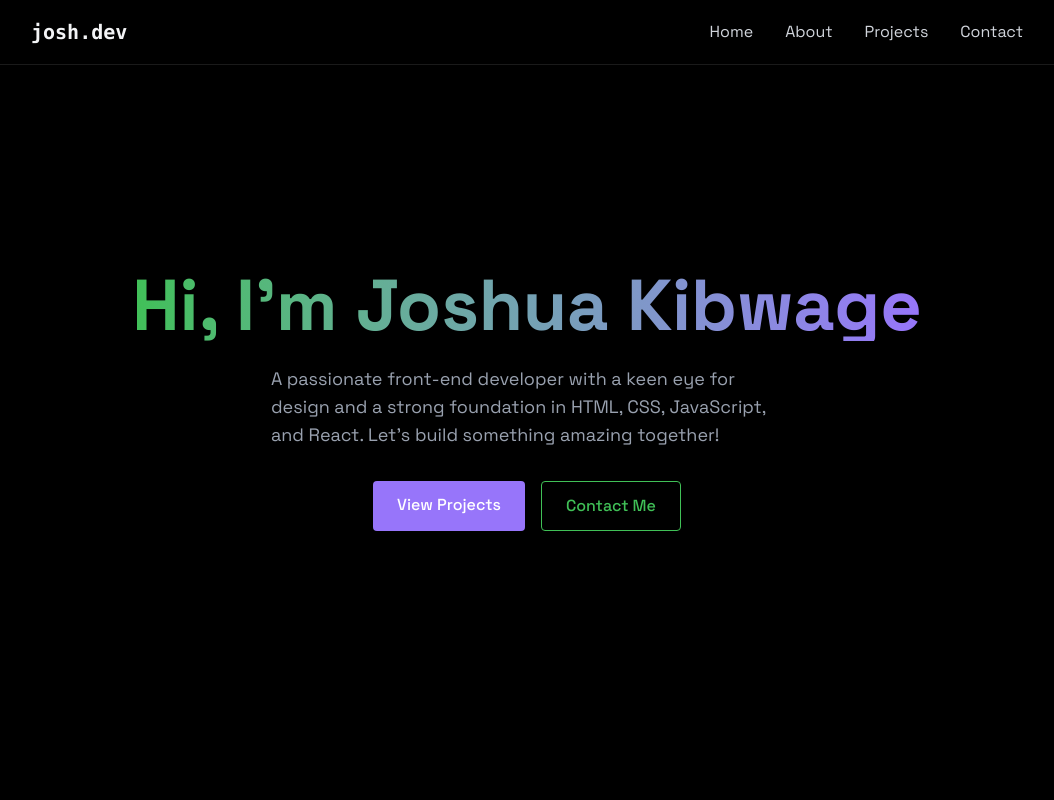
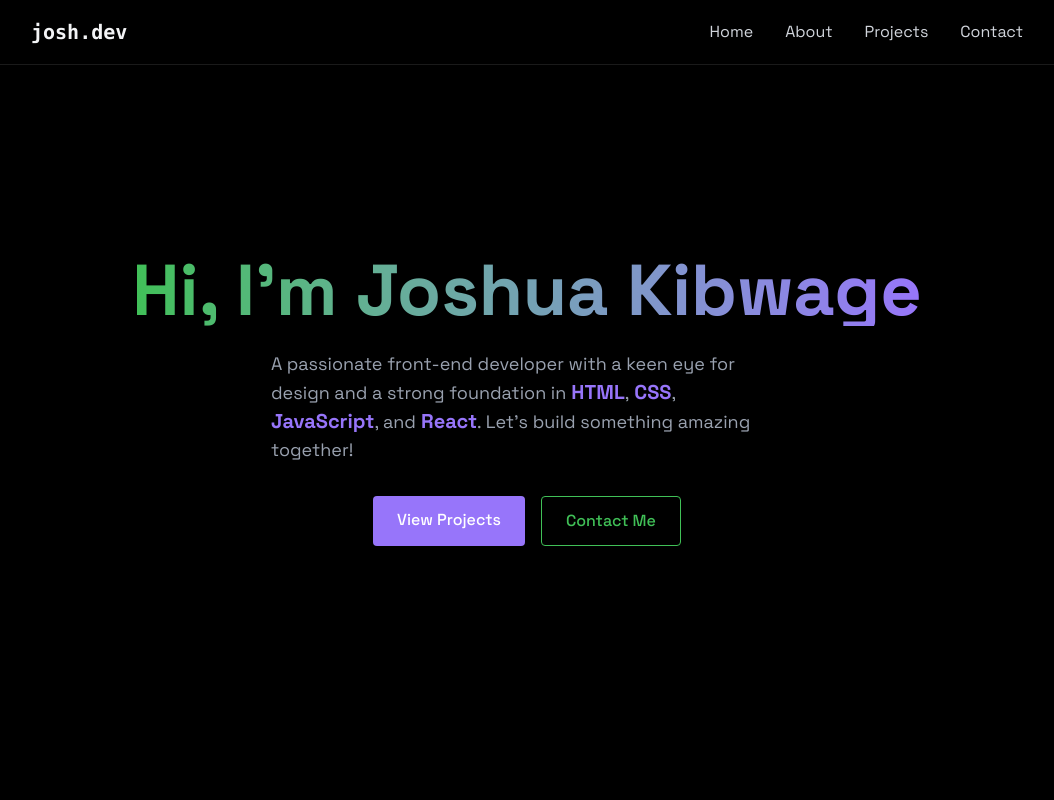
Before and after one commit to Joshuakibwage/official-portfolio, a React (Vite) app: page / in a window 1280 px wide. Shown: the top 800 px of the page, without its empty margins (113-1167 px from the left). Built offline with nearby package versions, Linux system fonts and the light colour scheme.

Commit message:
Modify home component

```diff
--- a/src/components/Footer.jsx
+++ b/src/components/Footer.jsx
@@ -3,10 +3,10 @@ import { FaLinkedin } from "react-icons/fa";
 
 const Footer = () => {
     return(
-        <footer className="w-full py-6 ">
-          <div className="w-3/4 mx-auto flex flex-col items-center space-y-6 md:flex-row md:justify-between
+        <footer className="w-full ">
+          <div className="w-3/4 mx-auto flex flex-col items-center space-y-6 md:flex-row md:justify-center
             md:items-center ">
-            <div>
+            <div className="flex">
                 <p className="text-gray-300">&copy; 2025 Joshua Kibwage</p>
             </div>
             <div className="flex gap-4">
@@ -21,7 +21,7 @@ const Footer = () => {
                 <a
                     href="www.linkedin.com/in/joshua-kibwage-b19556321"
                     target="_blank"
-                    className="hover:translate-y-1 flex items-center gap-4"
+                    className="hover:-translate-y-1 flex items-center gap-4"
                 >
                     <FaLinkedin size={30}/>
                     LinkedIn
--- a/src/components/sections/Home.jsx
+++ b/src/components/sections/Home.jsx
@@ -14,8 +14,12 @@ const Home = () => {
             </h1>
 
             <p className="text-gray-400 text-lg mb-8 max-w-lg mx-auto">
-                A passionate front-end developer with a keen eye for design and a strong foundation in HTML,
-                CSS, JavaScript, and React. Let's build something amazing together!
+                A passionate front-end developer with a keen eye for design and a strong foundation in
+                <strong className="text-[#9775fa] text-xl"> HTML</strong>,
+                <strong className="text-[#9775fa] text-xl"> CSS</strong>,
+                <strong className="text-[#9775fa] text-xl"> JavaScript</strong>, and
+                <strong className="text-[#9775fa] text-xl"> React</strong>.
+                Let's build something amazing together!
             </p>
 
             <div className="flex justify-center space-x-4">
```
